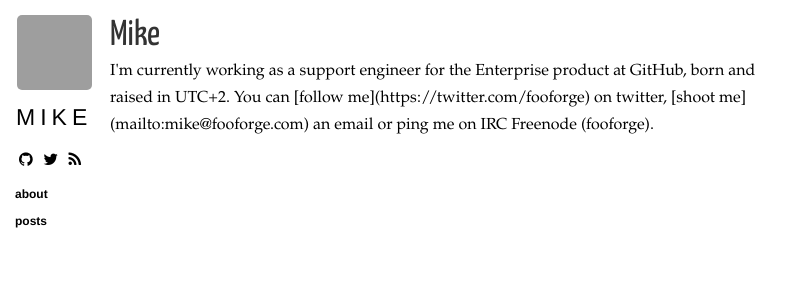
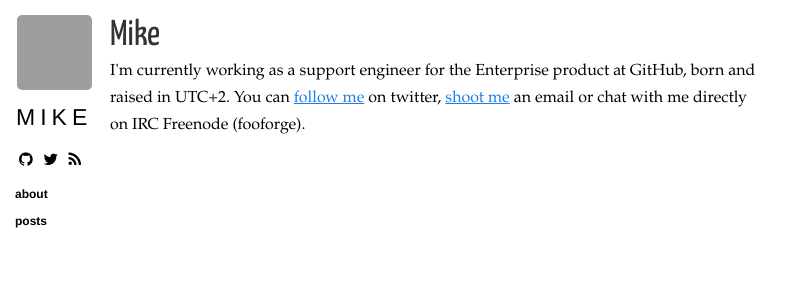
Before and after one commit to fooforge/fooforge.com, a Jekyll site: the page built from about.html, in a window 1280 px wide, cut to the strip 0-300 px from the top of the page. Shown: the whole strip, without its empty margins (0-802 px from the left). Built offline with Jekyll 4.4.1, drawn with Linux system fonts in a browser that asks for light colours; nearby versions of some CDN libraries; Markdown is read by kramdown in place of the engine named in the settings; grey boxes are pictures that could not be loaded.

Commit message:
Fix links on about page

```diff
--- a/about.html
+++ b/about.html
@@ -6,5 +6,5 @@
 <section class="content">
   <h1>{{ site.name }}</h1>
 
-  <p>I'm currently working as a support engineer for the Enterprise product at GitHub, born and raised in UTC+2. You can [follow me](https://twitter.com/fooforge) on twitter, [shoot me](mailto:mike@fooforge.com) an email or ping me on IRC Freenode (fooforge).</p>
+  <p>I'm currently working as a support engineer for the Enterprise product at GitHub, born and raised in UTC+2. You can <a href="https://twitter.com/fooforge" title="Follow me on twitter">follow me</a> on twitter, <a href="mailto:mike@fooforge.com" title="Write me an email">shoot me</a> an email or chat with me directly on IRC Freenode (fooforge).</p>
 </section>
```
